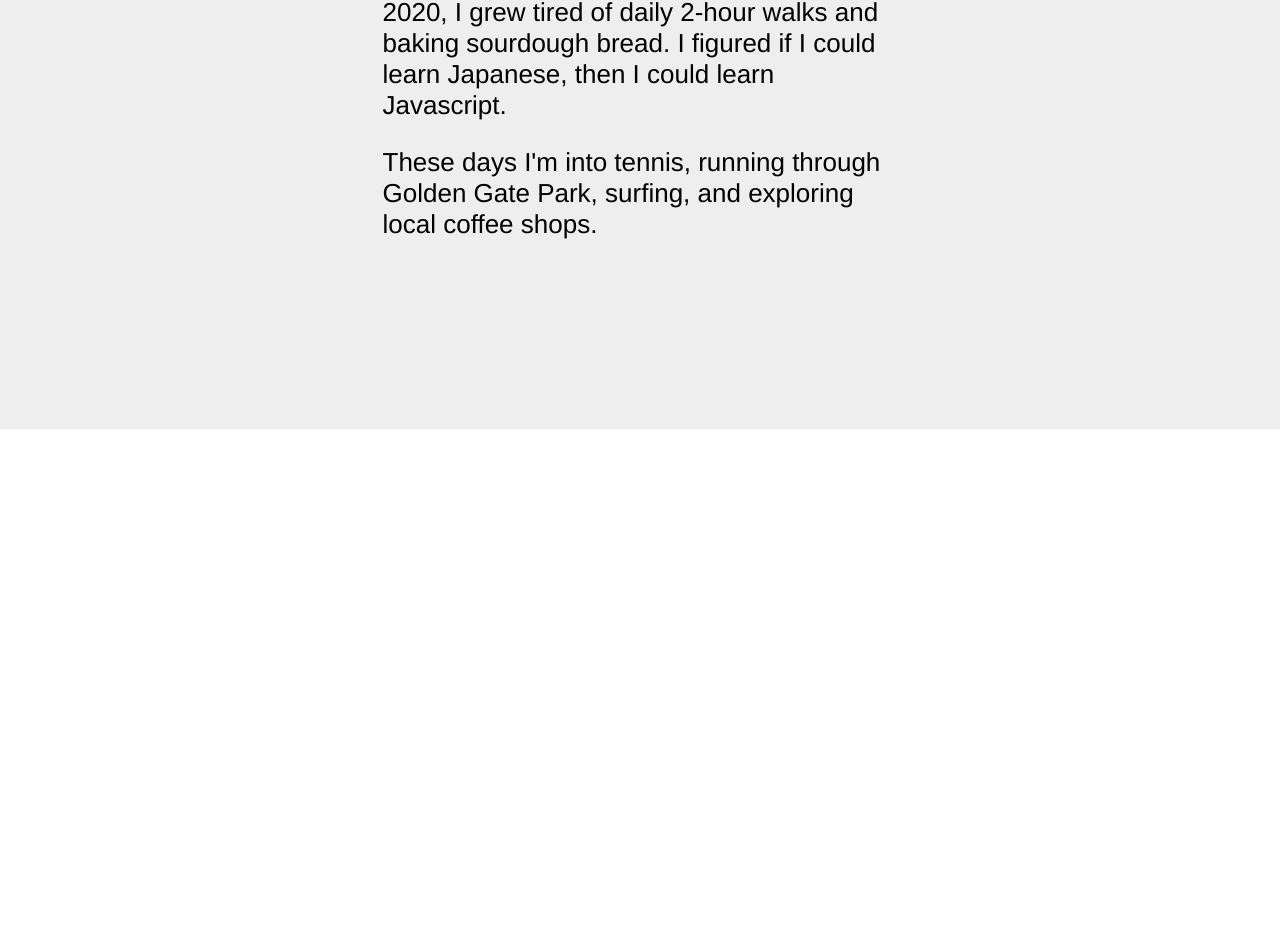
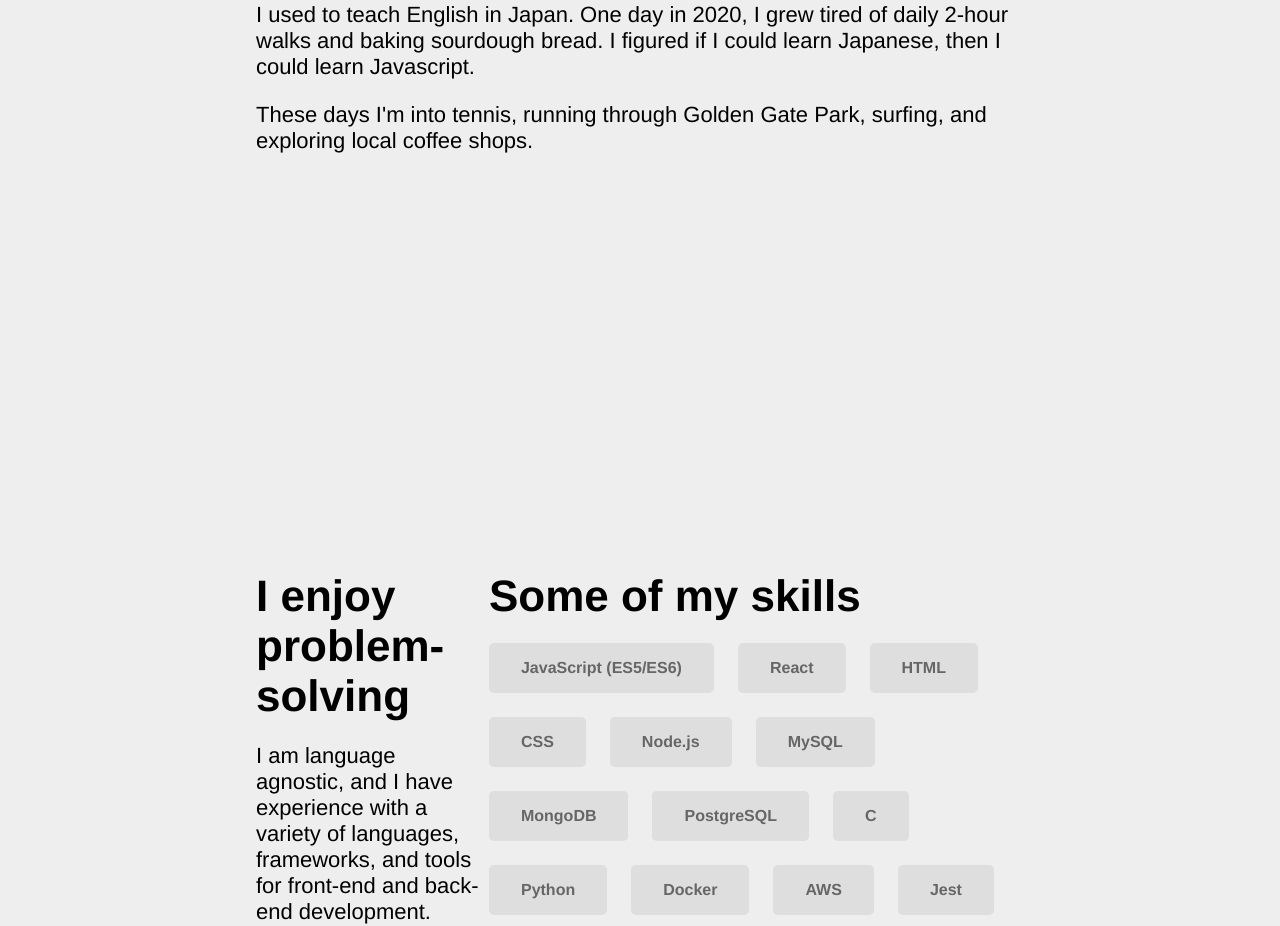
Before and after one commit to audreee/audreee.github.io, a React (Create React App) app: page / in a window 1280 px wide. Shown: the part 1171-2097 px from the top of the page. Before the commit the page ends 1600 px from the top, so only its background shows below. Built offline with nearby package versions, Linux system fonts and the light colour scheme.

Commit message:
Add list of skills

```diff
--- a/src/components/About.js
+++ b/src/components/About.js
@@ -1,6 +1,6 @@
 import '../styles/About.css';
 
-let About = () => {
+const About = () => {
     return (
       <div className="section-container parent">
         <div className="text-column">
--- a/src/components/App.js
+++ b/src/components/App.js
@@ -1,12 +1,16 @@
 import '../styles/App.css';
 import Welcome from './Welcome';
 import About from './About';
+import Skills from './Skills';
 
 function App() {
   return (
-    <div className="App">
-      <Welcome />
-      <About />
+    <div className="App parent">
+      <div className="sections">
+        <Welcome />
+        <About />
+        <Skills />
+      </div>
     </div>
   );
 }
--- /dev/null
+++ b/src/components/Skills.js
@@ -0,0 +1,23 @@
+import '../styles/Skills.css';
+import Technologies from './Technologies';
+
+let Skills = () => {
+    return (
+      <div className="parent section-container">
+        <div className="text-column row-container">
+          <div className="column">
+            <h1>I enjoy problem-solving</h1>
+            <div>
+              <p>I am language agnostic, and I have experience with a variety of languages, frameworks, and tools for front-end and back-end development.</p>
+            </div>
+          </div>
+          <div className="skills column">
+            <h1>Some of my skills</h1>
+            <Technologies />
+          </div>
+        </div>
+      </div>
+    )
+  }
+
+  export default Skills;
--- /dev/null
+++ b/src/components/Technologies.js
@@ -0,0 +1,33 @@
+import Technology from './Technology';
+import '../styles/Technologies.css';
+
+let Technologies = () => {
+    return (
+        <div className="list">
+            {technologies_list.map((technology, index) => <Technology key={index} technology={technology}/>)}
+        </div>
+      )
+    }
+
+const technologies_list = [
+    "JavaScript (ES5/ES6)",
+    "React",
+    "HTML",
+    "CSS",
+    "Node.js",
+    "MySQL",
+    "MongoDB",
+    "PostgreSQL",
+    "C",
+    "Python",
+    "Docker",
+    "AWS",
+    "Jest",
+    "Mocha/Chai",
+    "Git",
+    "Webpack",
+    "Ruby",
+    "Rails",
+    "Docker"
+    ]
+export default Technologies;
--- /dev/null
+++ b/src/components/Technology.js
@@ -0,0 +1,6 @@
+import "../styles/Technology.css"
+
+const Technology = ({technology}) =>
+<div className="tech-item">{technology}</div>
+
+export default Technology;
--- a/src/styles/App.css
+++ b/src/styles/App.css
@@ -3,17 +3,43 @@
   color: rgb(0, 0, 0);
 }
 
+.sections {
+  justify-content: left;
+  width: 60%;
+}
+
 .section-container {
   display: flex;
+  justify-content: center;
   height: 100vh;
-  font-size: calc(10px + 2vmin);
+  font-size: calc(10px + 1.5vmin);
 }
 
 .text-column {
   margin: 0;
   padding: 1em 2em;
-  max-width: 515px;
+  width: 100%;
   justify-content: left;
+}
+
+h1 {
+  margin: 0 0 0.5em 0;
+}
+
+p {
+  margin: 0;
+}
+
+.body-text {
+  margin: 0 0 1em 0;
+}
+
+.parent {
+  display: flex;
+  flex-direction: column;
+  justify-content: center;
+  align-items: center;
+  align-content: center;
 }
 
 @media (prefers-reduced-motion: no-preference) {
--- /dev/null
+++ b/src/styles/Skills.css
@@ -0,0 +1,9 @@
+.row-container {
+    display: flex;
+    flex-direction: row;
+}
+
+.skills {
+    display: flex;
+    flex-wrap: wrap;
+}
--- /dev/null
+++ b/src/styles/Technologies.css
@@ -0,0 +1,5 @@
+.list {
+    min-width: 33%;
+    display: flex;
+    flex-wrap: wrap;
+}
--- /dev/null
+++ b/src/styles/Technology.css
@@ -0,0 +1,10 @@
+.tech-item {
+    padding: 1rem 2rem;
+    margin-bottom: 1.5rem;
+    margin-right: 1.5rem;
+    font-size: 1rem;
+    background: rgba(153,153,153,.2);
+    border-radius: 5px;
+    font-weight: 600;
+    color: #666;
+}
--- a/src/styles/index.css
+++ b/src/styles/index.css
@@ -11,22 +11,3 @@ code {
   font-family: source-code-pro, Menlo, Monaco, Consolas, 'Courier New',
   monospace;
 }
-
-h1 {
-  margin: 0 0 0.5em 0;
-}
-
-p {
-  margin: 0;
-}
-
-.body-text {
-  margin: 0 0 1em 0;
-}
-
-.parent {
-  display: flex;
-  flex-direction: column;
-  justify-content: center;
-  align-items: center;
-}
```
